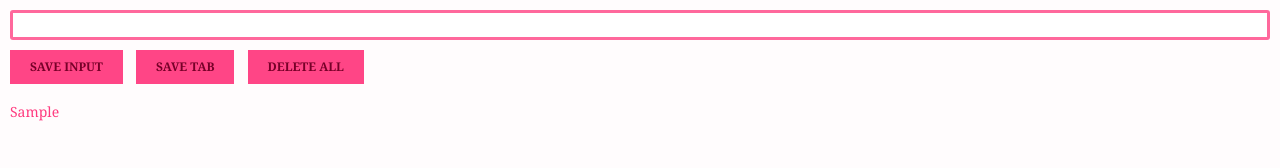
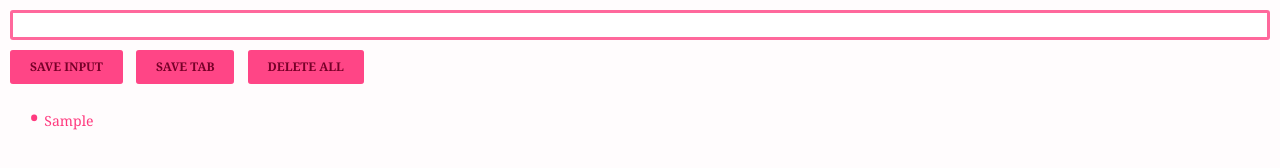
Before and after one commit to SHIVANGISINGH12/BookMark, a browser extension: page index.html in a window 1280 px wide. Both pictures are taken after typing "Sample" into the empty fields and a click on the button "SAVE INPUT". Drawn offline with nearby package versions, Linux system fonts and the light colour scheme.

Commit message:
css changed

```diff
--- a/index.css
+++ b/index.css
@@ -6,6 +6,7 @@ body {
     font-size: 12px;
     background: rgba(255, 0, 89, 0.01);
 }
+
 
 input {
     width: 100%;
@@ -27,6 +28,7 @@ button {
     transition: all 0.3s;
     position: relative;
     background: rgba(255, 0, 89, 0.5);
+    border-radius: 3px;
 }
 
 button::before {
@@ -46,6 +48,7 @@ button::before {
     border-top-color: rgba(255, 0, 89, 0.592);
     border-bottom-color: rgba(255, 0, 89, 0.592);
     transform: scale(0.1, 1);
+    border-radius: 3px;
 }
 
 
@@ -63,6 +66,7 @@ button::after {
     z-index: 1;
     transition: all 0.3s;
     background-color: rgba(255, 0, 89, 0.451);
+    border-radius: 3px;
 }
 button:hover::after {
     opacity: 0;
@@ -72,8 +76,10 @@ button:hover::after {
 
 ul {
     margin-top: 20px;
-    list-style: none;
+    list-style-type: none;
     padding-left: 0;
+    margin-left: 20px;
+    color: rgba(255, 0, 89, 0.592);
 }
 
 li {
--- a/index.js
+++ b/index.js
@@ -25,7 +25,7 @@ function render(leads) {
         listItems += `
             <li>
                 <a target='_blank' href='${leads[i]}'>
-                    ${leads[i]}
+                <span style="font-size:23px;">&#8226; </span>   ${leads[i]}
                 </a>
             </li>
         `
```
